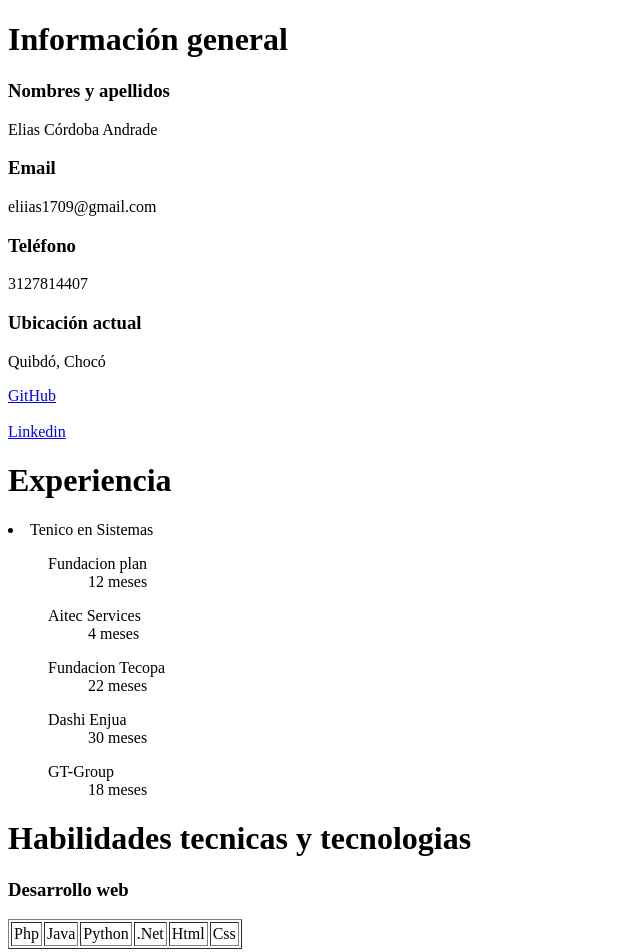
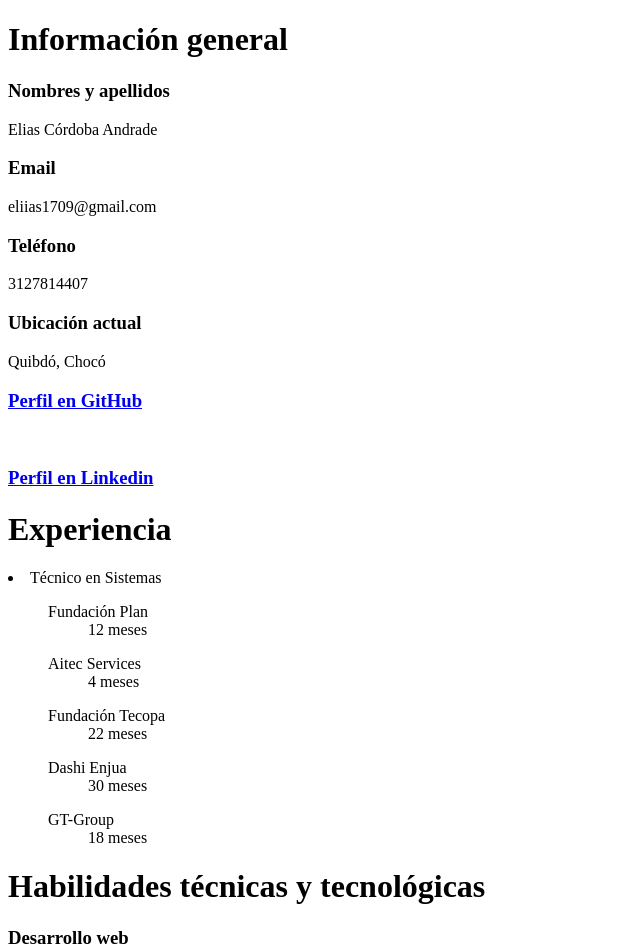
Before and after one commit to Elias1709/Html-Intro, a plain HTML site: page index.html in a window 1280 px wide. Shown: the top 952 px of the page, without its empty margins (0-640 px from the left). Drawn offline with Linux system fonts and the light colour scheme.

Commit message:
Hoja de vida actualizada

```diff
--- a/index.html
+++ b/index.html
@@ -16,17 +16,20 @@
     <p>3127814407</p>
     <h3>Ubicación actual</h3>
     <p>Quibdó, Chocó</p>
-    <a href="https://github.com/Elias1709">GitHub</a> <br />
-    <br />
+
+
+    <a href="https://github.com/Elias1709"> <h3>Perfil en GitHub</h3> </a> <br />
+
+
     <a href="https://www.linkedin.com/in/leibniz-cordoba-andrade-22b101220/"
-      >Linkedin</a
+      ><h3>Perfil en Linkedin </h3></a
     >
 
     <h1>Experiencia</h1>
     <li>
-      Tenico en Sistemas
+      Técnico en Sistemas
       <ul>
-        Fundacion plan
+        Fundación Plan
         <ol>
           12 meses
         </ol>
@@ -38,7 +41,7 @@
         </ol>
       </ul>
       <ul>
-        Fundacion Tecopa
+        Fundación Tecopa
         <ol>
           22 meses
         </ol>
@@ -57,7 +60,7 @@
       </ul>
     </li>
 
-    <h1>Habilidades tecnicas y tecnologias</h1>
+    <h1>Habilidades técnicas y tecnológicas</h1>
     <table border="border">
       <h3>Desarrollo web</h3>
       <td style="padding: 2px">Php</td>
@@ -69,7 +72,7 @@
     </table>
     <br />
     <table border="border">
-      <h3>Desarrollo Movil</h3>
+      <h3>Desarrollo Móvil</h3>
       <td style="padding: 2px">Kotlin</td>
     </table>
     <br />
```
